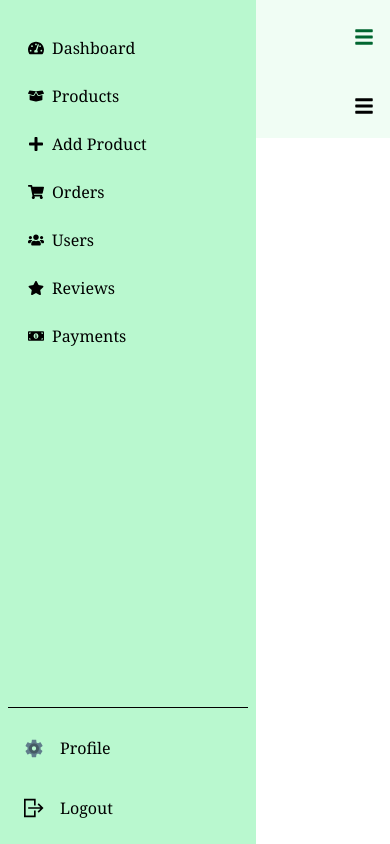
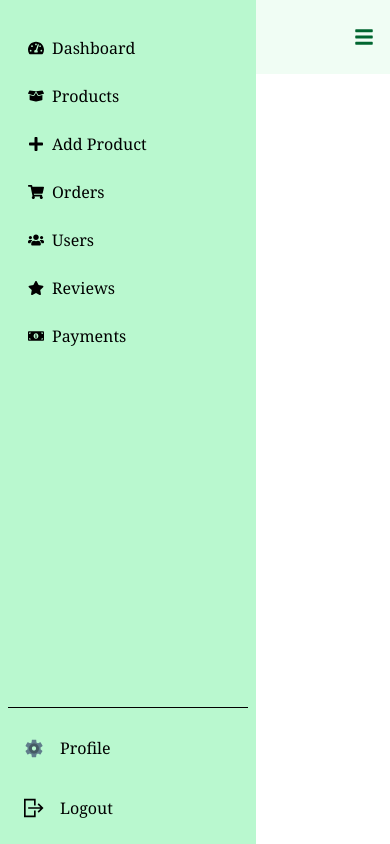
Before and after one commit to md-abu-naim/NatureGlow, a React (Vite) app: page /dashboard in a window 390 px wide. Built offline with nearby package versions, Linux system fonts and the light colour scheme; no server answers.

Commit message:
sidebar mobile devivce navber responsive

```diff
--- a/src/Pages/Dashboard/Sidebar/Sidebar.jsx
+++ b/src/Pages/Dashboard/Sidebar/Sidebar.jsx
@@ -105,21 +105,6 @@ const Sideber = () => {
                 </div>
                 <button onClick={handleToggle} className='mobile-menu-button p-4 focus:outline-none active:bg-green-200'><FaBars className='h-5 w-5' /></button>
             </div>
-            {/* Small Screen Navbar */}
-            <div className='bg-green-50 text-black flex justify-between md:hidden'>
-                <div>
-                    <div className='block cursor-pointer p-4 font-bold'>
-                        <Link to='/' className='text-2xl text-black'>ScholarHub</Link>
-                    </div>
-                </div>
-
-                <button
-                    onClick={handleToggle}
-                    className='mobile-menu-button p-4 focus:outline-none focus:bg-[#bba684]'
-                >
-                    <FaBars className='h-5 w-5' />
-                </button>
-            </div>
 
             {/* Sidebar */}
             <div
```
